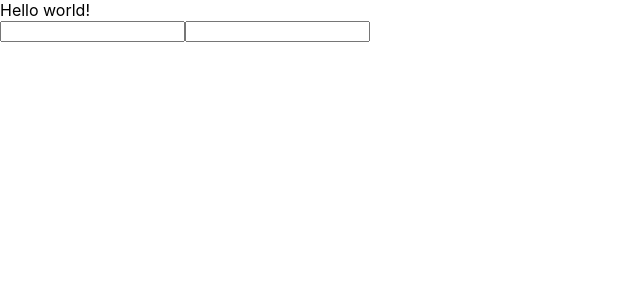
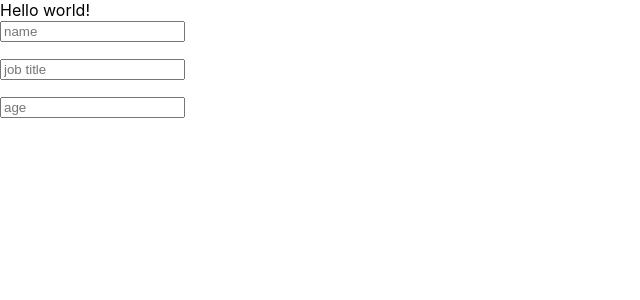
Before and after one commit to Jay-Khakim/intro-to-react, a React (Create React App) app: page / in a window 1280 px wide. Shown: the top 300 px of the page, without its empty margins (0-640 px from the left). Built offline with nearby package versions, Linux system fonts and the light colour scheme.

Commit message:
Creating a dynamic component by passing Props down the render tree

```diff
--- a/src/App.js
+++ b/src/App.js
@@ -6,18 +6,25 @@ function App() {
 	return (
 		<div>
 			<div>Hello world!</div>
-			<CustomInput />
-			<CustomInput />
+			<CustomInput placeholder = {"name"} type={"text"}  />
+			<CustomInput placeholder = {"job title"} type={"text"}  />
+			<CustomInput placeholder = {"age"} type={"number"}  />
+			{/* <CustomInput data={"I am the another data"} /> */}
 		</div>
 	);
 }
 
-function CustomInput() {
+function CustomInput(props) {
 	const [value, setValue] = useState("");
 	const handleChange = event => {
 		setValue(event.target.value);
 	};
-	return <input type="text" value={value} onChange={handleChange} />;
+	return (
+		<div>
+			<input type={props.type} value={value} onChange={handleChange} placeholder={props.placeholder}/>
+			<p>{props.data}</p>
+		</div>
+	);
 }
 
 export default App;
```
